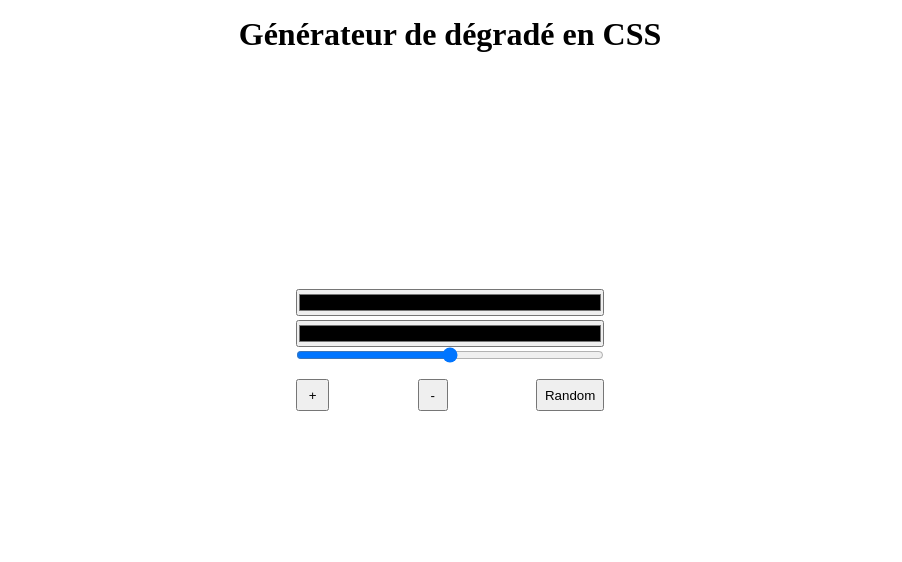
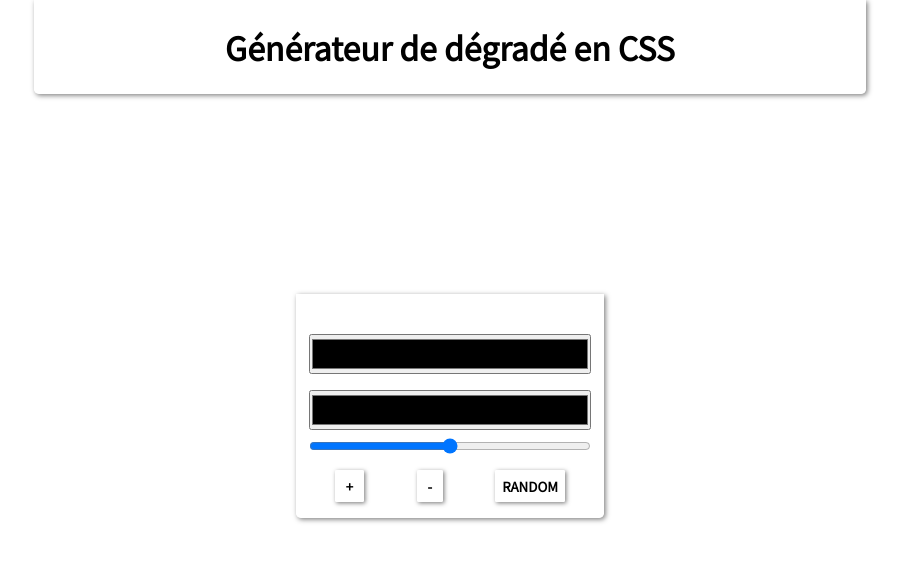
Before and after one commit to alice-sebego/gradient-generator, a plain HTML site: page index.html in a window 1280 px wide. Shown: the whole page, without its empty margins (190-1092 px from the left). Drawn offline with Linux system fonts and the light colour scheme.

Commit message:
Improve user's graphic interface - WIP

```diff
--- a/index.html
+++ b/index.html
@@ -14,9 +14,9 @@
     <section>
         <form>
             <div id="colors">
-                <input type="color" name="first-color" id="first-color" >
-                <input type="color" name="second-color" id="second-color" >
-                <input type="range" name="deg" id="deg">
+                <input type="color" name="first-color" id="color-1" value="">
+                <input type="color" name="second-color" id="color-2" value="">
+                <input type="range" name="deg" id="deg" min="0" max="360">
             </div>
             <div id="buttons">
                 <button type="button" value="+">+</button>
--- a/src/css/style.css
+++ b/src/css/style.css
@@ -1,12 +1,22 @@
+@import url('https://fonts.googleapis.com/css2?family=Noto+Sans+JP&display=swap');
+
 *, ::before, ::after{
     box-sizing: border-box;
     padding: 0;
     margin: 0;
+    font-family: 'Noto Sans JP', sans-serif;
 }
 
 header{
-    padding: 2vh;
+    width: 65%;
+    margin: auto;
+    padding: 3vh;
     text-align: center;
+    box-shadow: 0.1em 0.1em 0.3em rgb(0 0 0 / 50%);
+    background-color: rgb(255 255 255 / 50%);
+    backdrop-filter: blur(4px);
+    -webkit-backdrop-filter: blur(4px);
+    border-radius: 0 0 .3em .3em;
 }
 
 section{
@@ -18,6 +28,12 @@ section{
 
 form{
     width: 35%;
+    padding: 2vh 1vw;
+    box-shadow: 0.1em 0.1em 0.3em rgb(0 0 0 / 50%);
+    background-color: rgb(255 255 255 / 50%);
+    backdrop-filter: blur(4px);
+    -webkit-backdrop-filter: blur(4px);
+    border-radius: 0 0 .3em .3em;
 }
 
 #colors{
@@ -28,13 +44,22 @@ form{
 
 input[type="color"]{
     width: 100%;
-    margin-top: 0.5vh;
+    height: 5vh;
+    margin: 1vh 0;
 }
 
 #buttons{
     display: flex;
     flex-direction: row;
-    justify-content: space-between;
+    justify-content: space-around;
+}
+
+button{
+    border: none;
+    font-weight: bold;
+    background-color: white;
+    box-shadow: 0.1em 0.1em 0.3em rgb(0 0 0 / 50%);
+    border-radius: .09em;
 }
 
 #buttons button:nth-child(1),
@@ -44,4 +69,5 @@ input[type="color"]{
 
 #buttons button:nth-child(3){
     padding: 0.5em;
+    text-transform: uppercase;
 }
```
Also changed, not shown: src/js/app.js (+8 -0 lines).
